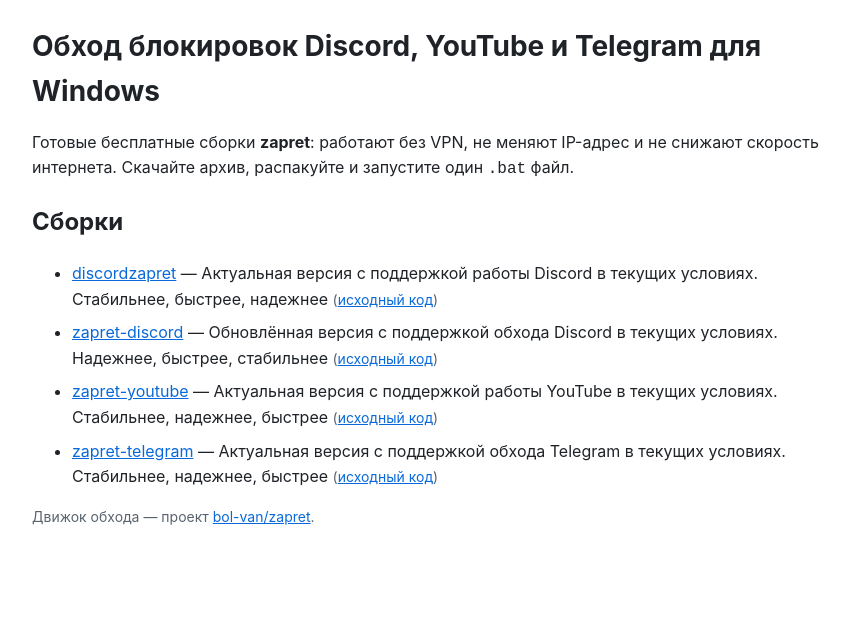
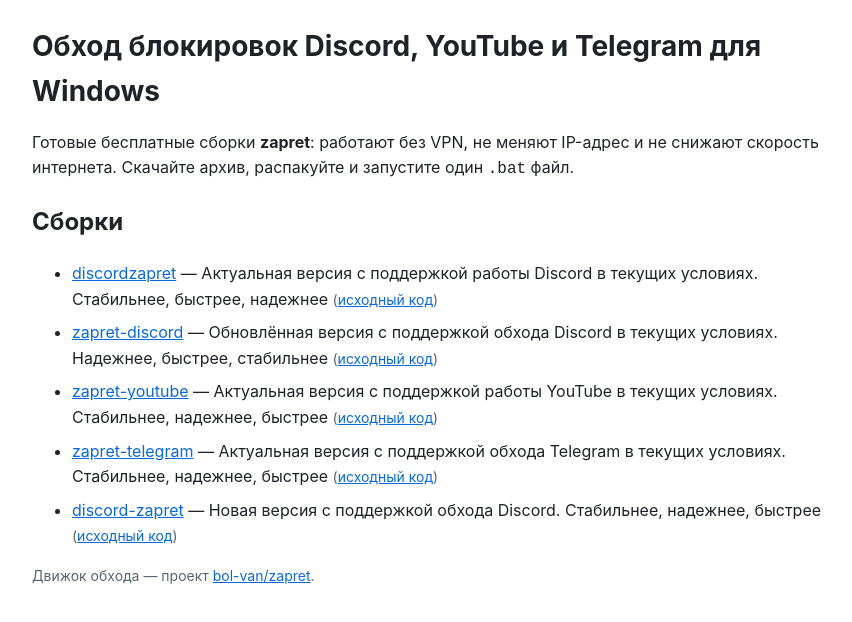
Before and after one commit to floorserveredge/floorserveredge.github.io, a plain HTML site: page index.html in a window 1280 px wide. Shown: the whole page, without its empty margins (198-1050 px from the left). Drawn offline with Linux system fonts and the light colour scheme.

Commit message:
hub: repo index

```diff
--- a/index.html
+++ b/index.html
@@ -29,6 +29,7 @@
     <li><a href="https://floorserveredge.github.io/zapret-discord/">zapret-discord</a> — Обновлённая версия с поддержкой обхода Discord в текущих условиях. Надежнее, быстрее, стабильнее <span class="meta">(<a href="https://github.com/floorserveredge/zapret-discord">исходный код</a>)</span></li>
     <li><a href="https://floorserveredge.github.io/zapret-youtube/">zapret-youtube</a> — Актуальная версия с поддержкой работы YouTube в текущих условиях. Стабильнее, надежнее, быстрее <span class="meta">(<a href="https://github.com/floorserveredge/zapret-youtube">исходный код</a>)</span></li>
     <li><a href="https://floorserveredge.github.io/zapret-telegram/">zapret-telegram</a> — Актуальная версия с поддержкой обхода Telegram в текущих условиях. Стабильнее, надежнее, быстрее <span class="meta">(<a href="https://github.com/floorserveredge/zapret-telegram">исходный код</a>)</span></li>
+    <li><a href="https://floorserveredge.github.io/discord-zapret/">discord-zapret</a> — Новая версия с поддержкой обхода Discord. Стабильнее, надежнее, быстрее <span class="meta">(<a href="https://github.com/floorserveredge/discord-zapret">исходный код</a>)</span></li>
   </ul>
   <p class="meta">Движок обхода — проект
     <a href="https://github.com/bol-van/zapret">bol-van/zapret</a>.</p>
```
